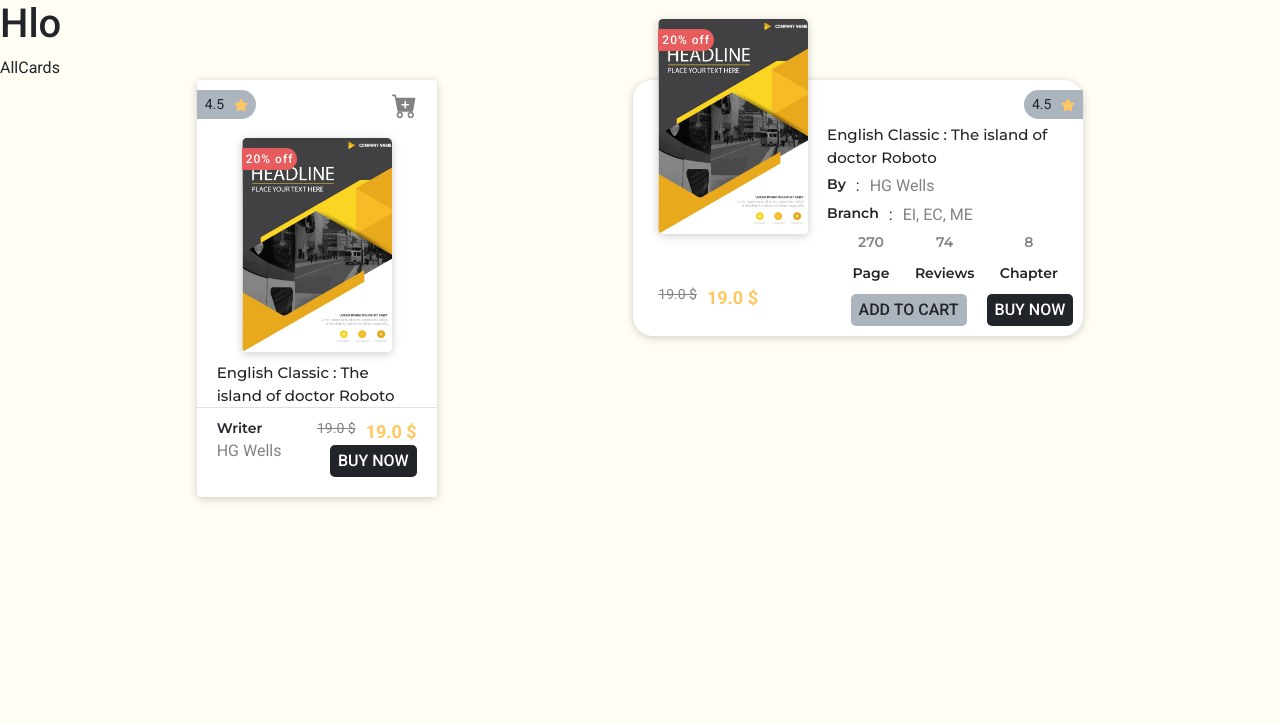
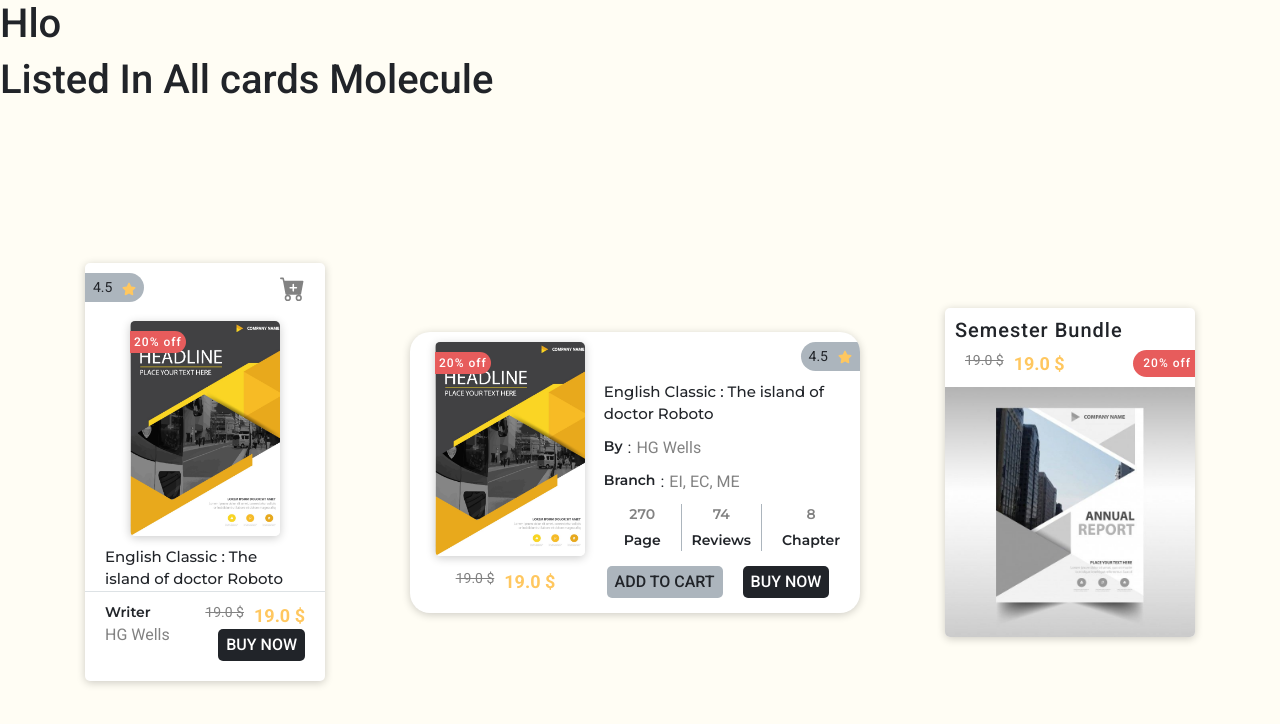
Before and after one commit to Roshan-yadav-evil-genius/AnyMaterial, a React (Create React App) app in the folder Frontend/: page / in a window 1280 px wide. Shown: the top 724 px of the page. Built offline with nearby package versions, Linux system fonts and the light colour scheme.

Commit message:
BundlePack Card Created

```diff
--- a/Frontend/src/Components/Books.css
+++ b/Frontend/src/Components/Books.css
@@ -2,7 +2,8 @@
     height: min-content;
     background: #ffffff;
     box-shadow: 0px 1.62517px 8.12586px rgba(0, 0, 0, 0.2);
-    border-radius: 4.06293px;
+    border-radius: 5px;
+    overflow: hidden;
 }
 .Notes .title{
     font-family: "Montserrat";
@@ -15,13 +16,17 @@
   margin: 10px 0;
   position: relative;
 }
-.cover .discount {
+
+.cover .discount{
   position: absolute;
   top: 10px;
   left: 0;
+  border-radius: 0 20px 20px 0;
+
+}
+.discount {
   background: #e75c5c;
   padding: 2px 4px;
-  border-radius: 0 20px 20px 0;
   font-size: 12px;
   font-weight: 500;
   color: #ffffff;
--- /dev/null
+++ b/Frontend/src/Components/BundlePack.css
@@ -0,0 +1,24 @@
+.BundlePack{
+    width: 250px;
+}
+
+.BundlePack h5{
+    padding: 10px;
+    letter-spacing: 1px;
+    padding-bottom: 0;
+
+}
+
+.BundlePack img{
+    width: 100%;
+}
+.BundlePack .pandd {
+  display: flex;
+  margin-bottom: 10px;
+  justify-content: space-between;
+  padding-left: 20px;
+}
+.BundlePack .pandd .discount{
+    padding-left: 10px;
+    border-radius: 20px 0 0 20px;
+}
--- /dev/null
+++ b/Frontend/src/Components/BundlePack.js
@@ -0,0 +1,29 @@
+import React from "react";
+import "./BundlePack.css";
+import "./Books.css";
+import Thumbnail from "../images/AnyMaterial (5).jpg";
+
+const BundlePack = () => {
+  return (
+    <div className="BundlePack Notes">
+      <div className="details">
+        <h5>Semester Bundle</h5>
+        <div className="pandd">
+          <div className="price">
+            <div className="mrp">19.0 $</div>
+            <div className="finalPrice">19.0 $</div>
+          </div>
+          <div className="discount">20% off</div>
+        </div>
+      </div>
+      <div className="thumbnail">
+        <img
+          src={Thumbnail}
+          alt=""
+        />
+      </div>
+    </div>
+  );
+};
+
+export default BundlePack;
--- a/Frontend/src/Components/HorizontalBook.css
+++ b/Frontend/src/Components/HorizontalBook.css
@@ -13,7 +13,7 @@
 }
 .HorizontalBook .top .coverWrapper .cover{
     position: absolute;
-    top: -35%;
+    /* top: -70px; */
 }
 .HorizontalBook .top .ratingWrapper{
     display: flex;
@@ -26,15 +26,20 @@
 .HorizontalBook .details{
     display: flex;
     flex-direction: column;
-    gap: 5px;
+    gap: 10px;
 }
 .HorizontalBook .details .dictData{
     display: flex;
-    gap: 10px;
+    gap:5px
 }
 .HorizontalBook .details .info{
     display:flex;
     justify-content: space-evenly;
+}
+.HorizontalBook .details .info .dictData:nth-child(2){
+    border-left: 1px solid #ACB5BD;
+    border-right: 1px solid #ACB5BD;
+    padding: 0 10px;
 }
 .HorizontalBook .details .info .dictData{
     display:flex;
@@ -44,7 +49,9 @@
 }
 .HorizontalBook .priceWrapper{
     display: flex;
-    justify-content: space-between;
+    justify-content: space-around;
+    align-items: center;
+    margin: 5px 0;
 }
 .HorizontalBook .details .info .dictData .value{
     font-family: "Montserrat";
--- a/Frontend/src/Pages/allCards.css
+++ b/Frontend/src/Pages/allCards.css
@@ -1,4 +1,6 @@
 .vclist{
     display: flex;
     justify-content: space-evenly;
+    align-items: center;
+    height: 90vh;
 }
--- a/Frontend/src/Pages/allCards.js
+++ b/Frontend/src/Pages/allCards.js
@@ -2,12 +2,16 @@ import React from 'react'
 import VerticalBook from '../Components/VerticalBook'
 import HorizontalBook from '../Components/HorizontalBook'
 import  "./allCards.css"
+import BundlePack from '../Components/BundlePack'
+
 const AllCards = () => {
   return (
-    <div>AllCards
+    <div>
+    <h1>Listed In All cards Molecule</h1>
     <div className="vclist">
         <VerticalBook/>
         <HorizontalBook/>
+        <BundlePack/>
     </div>
     </div>
   )
```
